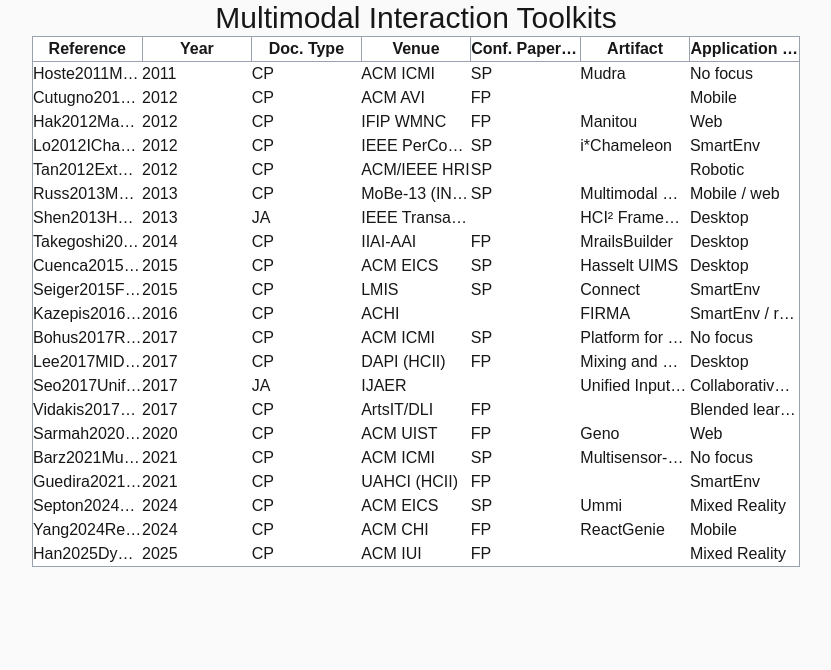
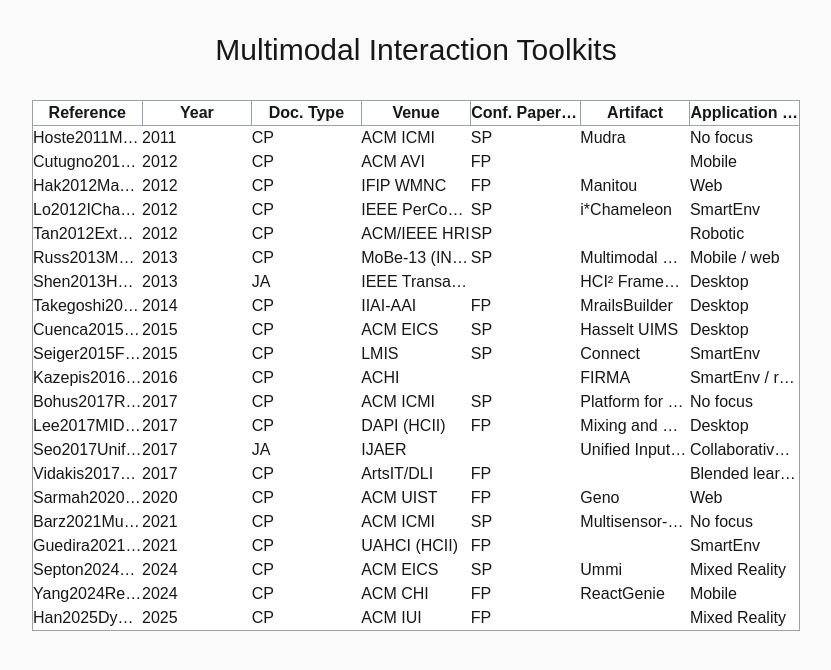
Before and after one commit to tsepton/mmi-toolkits, a Next.js app: page /mmi-toolkits/ in a window 1280 px wide. Shown: the top 670 px of the page, without its empty margins (224-1055 px from the left). Built offline with nearby package versions, Linux system fonts and the light colour scheme; a web font is replaced by a local one.

Commit message:
Add margin

```diff
--- a/src/app/page.tsx
+++ b/src/app/page.tsx
@@ -4,7 +4,7 @@
   return (
     <div className="flex min-h-screen items-center justify-center bg-zinc-50 dark:bg-black">
       <main className="flex min-h-screen w-full max-w-3xl flex-col items-center">
-        <h1 className="text-3xl">Multimodal Interaction Toolkits</h1>
+        <div className="text-3xl my-8">Multimodal Interaction Toolkits</div>
         <Table />
       </main>
     </div>
```
